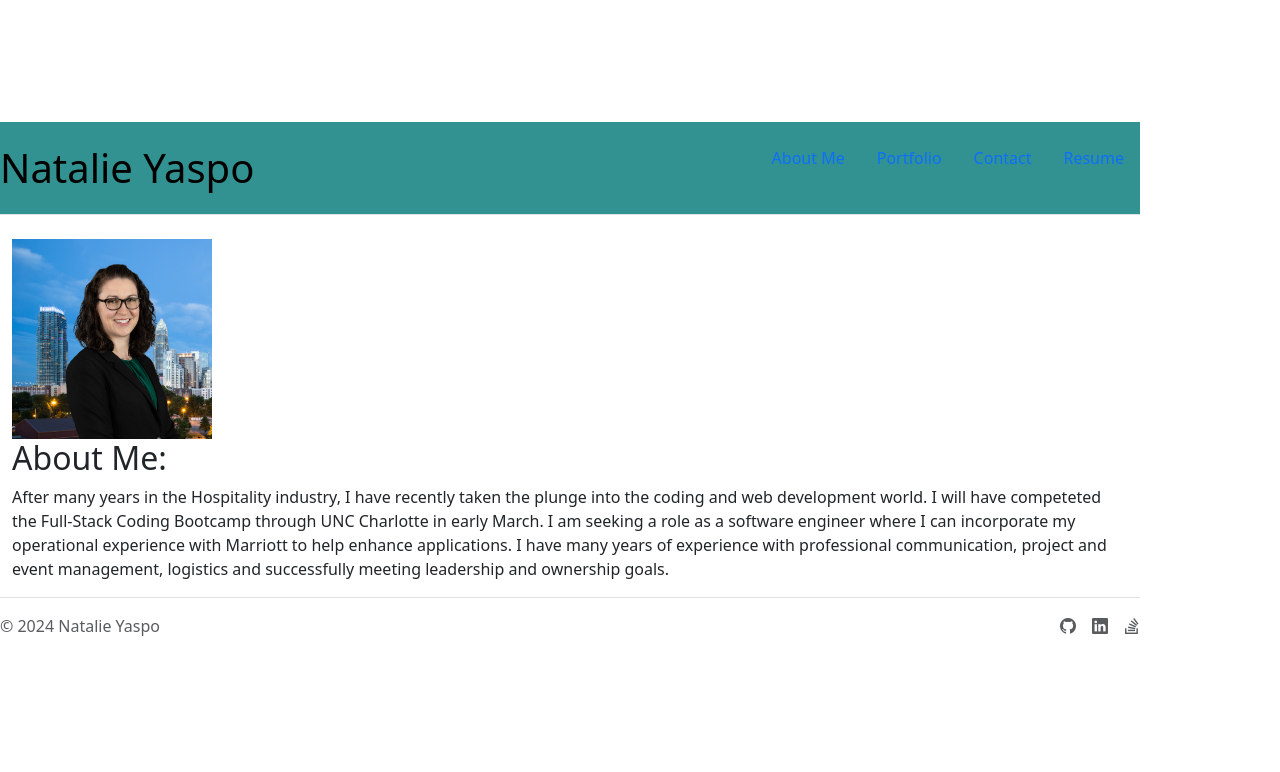
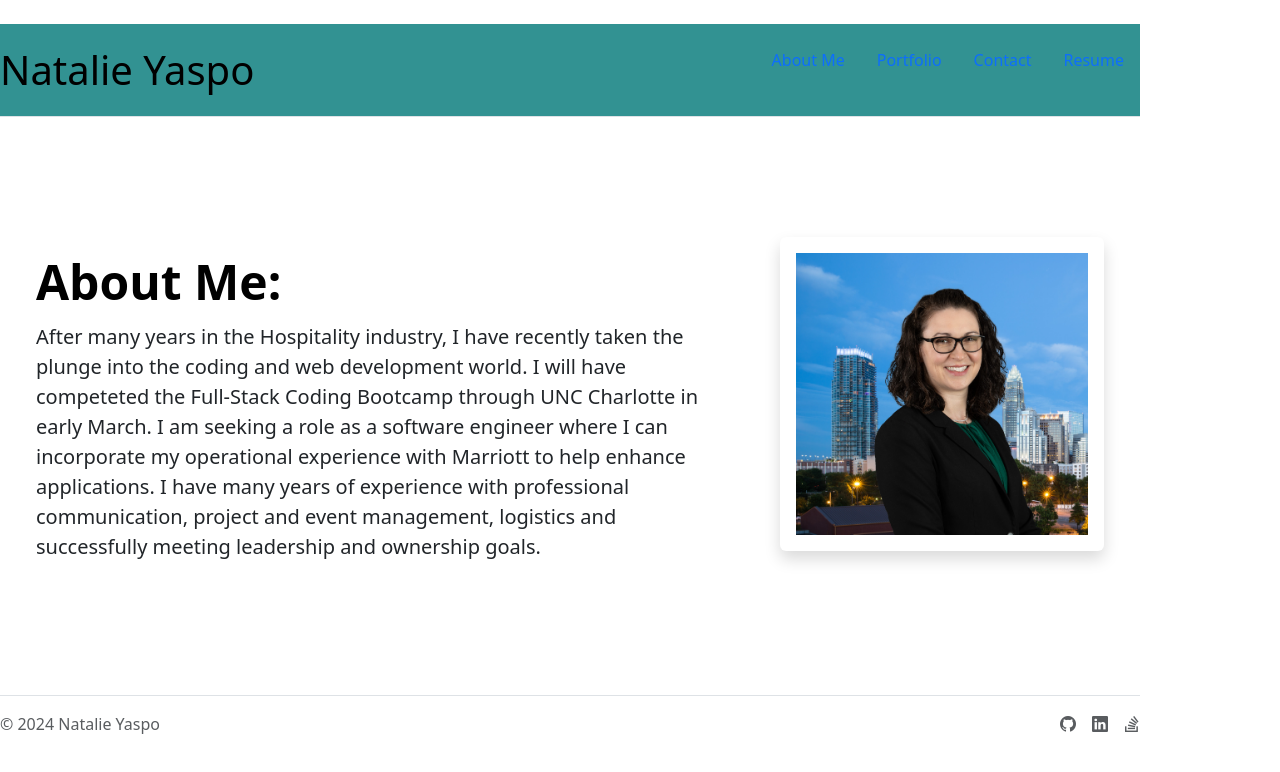
Before and after one commit to NatalieYaspo/Natalie-Yaspo-Portfolio, a React (Vite) app: page / in a window 1280 px wide. Shown: the top 772 px of the page. Built offline with nearby package versions, Linux system fonts and the light colour scheme.

Commit message:
additional styling

```diff
--- a/src/index.css
+++ b/src/index.css
@@ -51,12 +51,12 @@ button {
   font-size: 1em;
   font-weight: 500;
   font-family: inherit;
-  background-color: #1a1a1a;
+  background-color: #F0F3bd;
   cursor: pointer;
   transition: border-color 0.5s;
 }
 button:hover {
-  border-color: #0e0e0f;
+  border-color: #1a5e63;
 }
 button:focus,
 button:focus-visible {
@@ -72,6 +72,6 @@ button:focus-visible {
     color: #0e0e0f;
   }
   button {
-    background-color: #f9f9f9;
+    background-color: #F0F3bd;
   }
 }
--- a/src/pages/AboutMePage.jsx
+++ b/src/pages/AboutMePage.jsx
@@ -1,17 +1,21 @@
 import Image from '../images/NatalieYaspo.jpg'
 
 export default function About() {
-    return (
-      <div>
-        <img src={Image} height={200} width={200} />
-        <h2>About Me:</h2>
-        <p>After many years in the Hospitality industry, I have recently taken the plunge into the coding and web development world.
-          I will have competeted the Full-Stack Coding Bootcamp through UNC Charlotte in early March.
+  return (
+    <div className="container col-xxl-8 px-4 py-5">
+      <div className="row flex-lg-row-reverse align-items-center g-5 py-5">
+        <div className="col-10 col-sm-8 col-lg-4 px-4">
+          <img src={Image} className="d-block mx-lg-auto img-fluid shadow p-3 mb-5 bg-white rounded" width={700} height={500} />
+        </div>
+        <div className="col-lg-8 px-4">
+          <h1 className="display-5 fw-bold text-body-emphasis lh-1 mb-3">About Me:</h1>
+          <p className="lead">After many years in the Hospitality industry, I have recently taken the plunge into the coding and web development world.
+            I will have competeted the Full-Stack Coding Bootcamp through UNC Charlotte in early March.
 
-        I am seeking a role as a software engineer where I can incorporate my operational experience with Marriott to help enhance applications.
-        I have many years of experience with professional communication, project and event management, logistics and successfully meeting leadership and ownership goals.
-
-        </p>
+            I am seeking a role as a software engineer where I can incorporate my operational experience with Marriott to help enhance applications.
+            I have many years of experience with professional communication, project and event management, logistics and successfully meeting leadership and ownership goals.</p>
+        </div>
       </div>
-    );
-  }
+    </div>
+  );
+}
--- a/src/pages/ResumePage.jsx
+++ b/src/pages/ResumePage.jsx
@@ -2,7 +2,7 @@ export default function Resume() {
     return (
       <div>
         <h2>Resume:</h2>
-        <a className="link-dark" href="https://drive.google.com/file/d/1MkTFZ-mYZQ9PE0CZNkJXTc_sc-Y67_Fi/view?usp=sharing">Download Resume</a>
+        <button type="button" className="btn btn-sm btn-outline-secondary"><a className="link-dark" href="https://drive.google.com/file/d/1MkTFZ-mYZQ9PE0CZNkJXTc_sc-Y67_Fi/view?usp=sharing">Download Resume</a></button>
         <div>
           <h3>Proficiencies:</h3>
           <ul>
```
